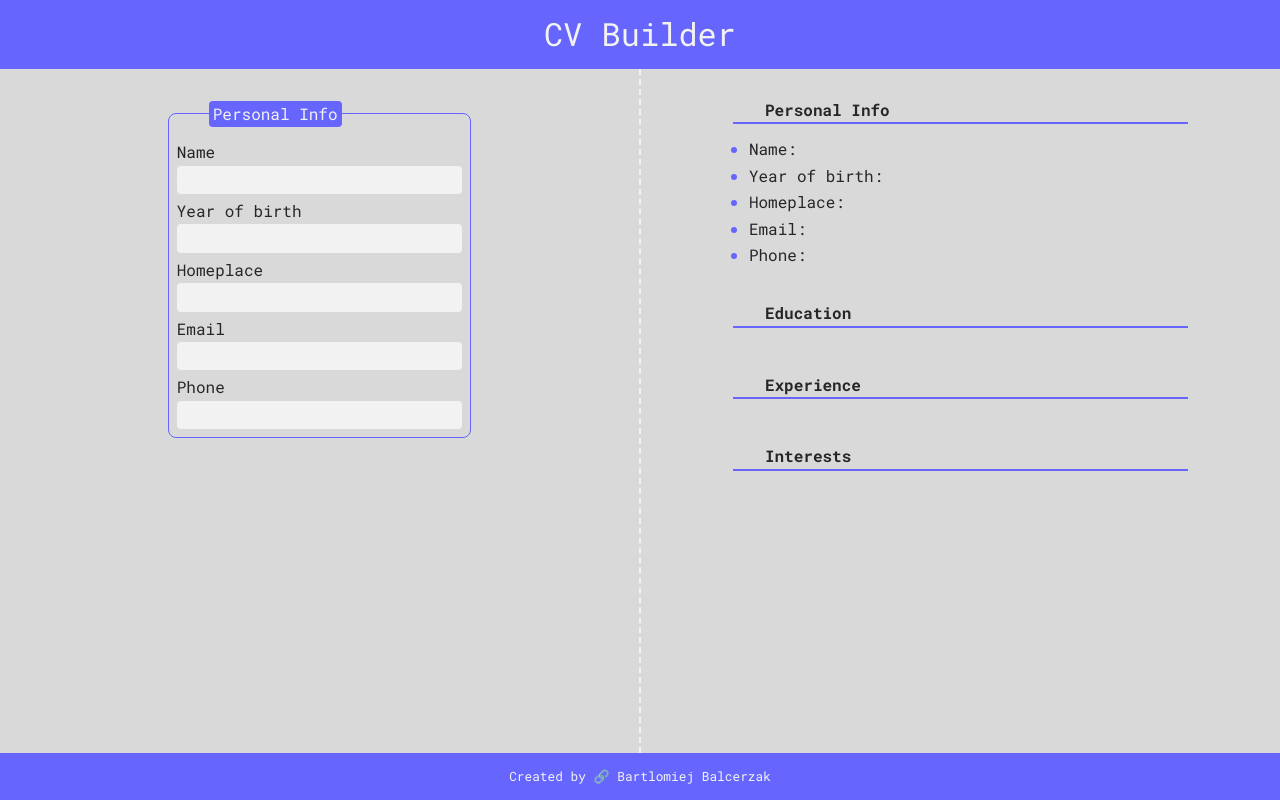
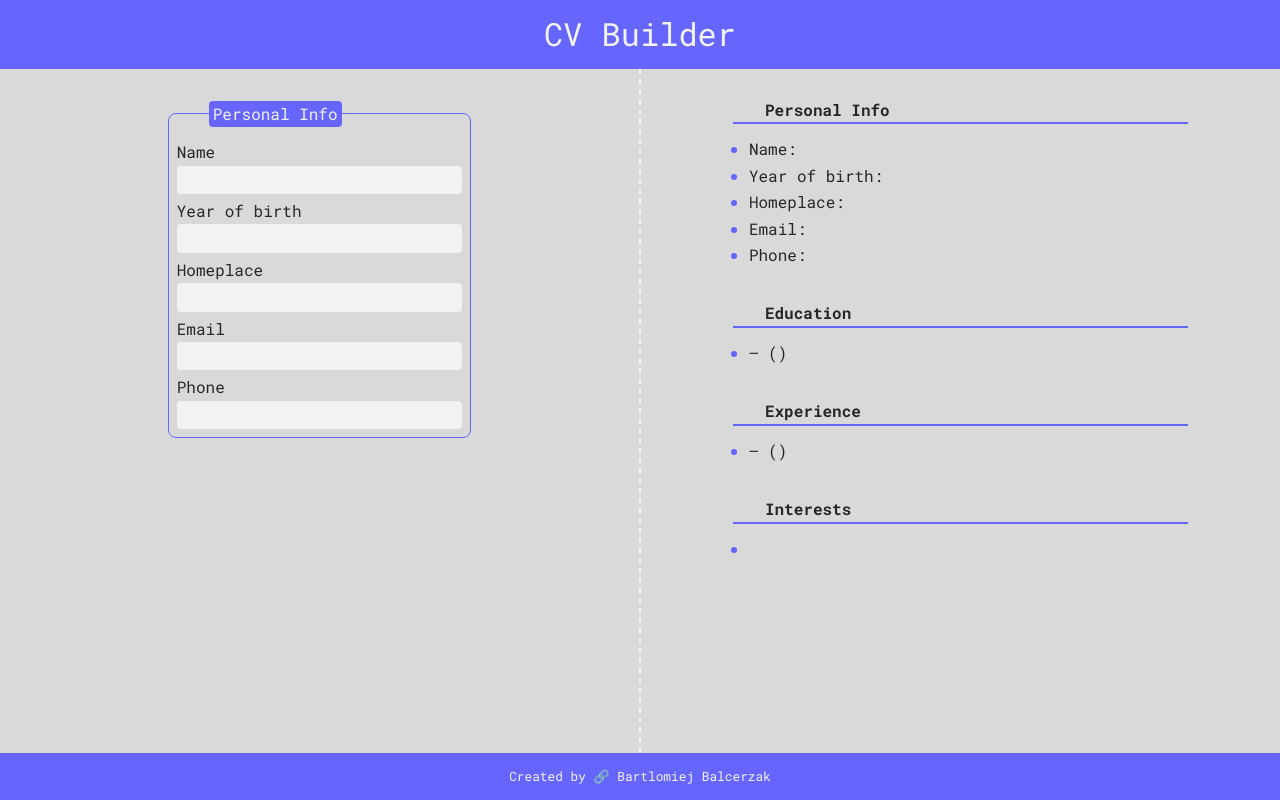
Before and after one commit to bartek8b/TOP-CV_App, a React (Vite) app: page / in a window 1280 px wide. Built offline with nearby package versions, Linux system fonts and the light colour scheme.

Commit message:
Add logic for one starting item in edu./exp./inter.

```diff
--- a/src/App.jsx
+++ b/src/App.jsx
@@ -24,11 +24,11 @@ function App() {
     phone: '',
   }));
 
-  const [education, setEducation] = useState([]);
+  const [education, setEducation] = useState(() => [createEducationItem()]);
 
-  const [experience, setExperience] = useState([]);
+  const [experience, setExperience] = useState(() => [createExperienceItem()]);
 
-  const [interests, setInterests] = useState([]);
+  const [interests, setInterests] = useState(() => [createInterestItem()]);
 
   // ----- Education handlers -----
   const addEducation = () => {
@@ -42,7 +42,9 @@ function App() {
   };
 
   const removeEducation = (id) => {
-    setEducation((prev) => prev.filter((item) => item.id !== id));
+    setEducation((prev) =>
+      prev.length <= 1 ? prev : prev.filter((i) => i.id !== id),
+    );
   };
 
   // ----- Experience handlers -----
@@ -57,7 +59,9 @@ function App() {
   };
 
   const removeExperience = (id) => {
-    setExperience((prev) => prev.filter((item) => item.id !== id));
+    setExperience((prev) =>
+      prev.length <= 1 ? prev : prev.filter((i) => i.id !== id),
+    );
   };
 
   // ----- Interests handlers -----
@@ -72,7 +76,9 @@ function App() {
   };
 
   const removeInterest = (id) => {
-    setInterests((prev) => prev.filter((item) => item.id !== id));
+    setInterests((prev) =>
+      prev.length <= 1 ? prev : prev.filter((i) => i.id !== id),
+    );
   };
 
   return (
```
